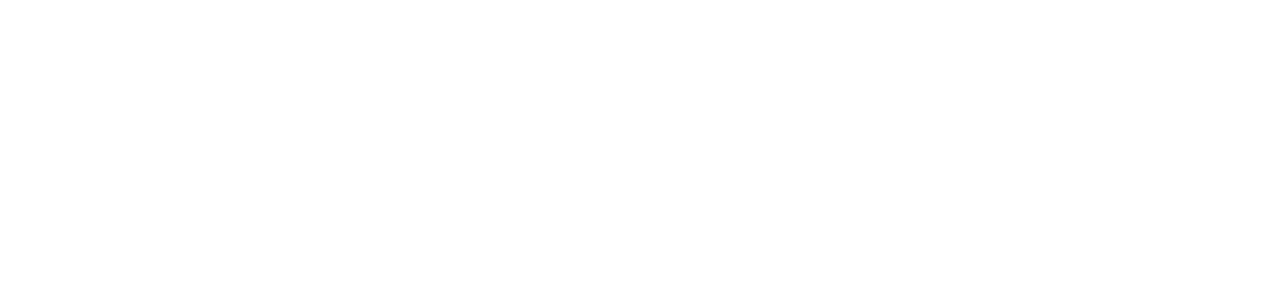
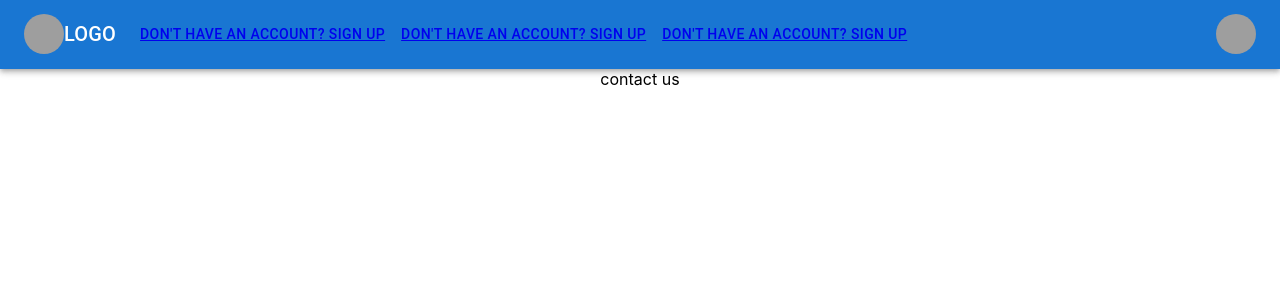
Before and after one commit to MajdHarbb/React-Sign-In-Sign-Up-, a React (Create React App) app: page /home/contactus in a window 1280 px wide. Before the commit this address had no page. Shown: the top 300 px of the page. Built offline with nearby package versions, Linux system fonts and the light colour scheme; grey boxes are pictures that could not be loaded.

Commit message:
nested route

```diff
--- a/src/App.js
+++ b/src/App.js
@@ -3,15 +3,19 @@ import LoginPage from './pages/LoginPage';
 import {BrowserRouter, Route,Routes} from "react-router-dom";
 import SignupPage from './pages/SignupPage';
 import LandingPage from './pages/LandingPage';
+import ContactusPage from './pages/ContactusPage';
 
 function App() {
   return (
     <div className="App">
       <BrowserRouter>
       <Routes>
-            <Route path='/' element={<LoginPage/>}></Route>
-            <Route path='/signup' element={<SignupPage/>}></Route>
-            <Route path='/home' element={<LandingPage/>}></Route>
+            <Route path='/' element={<LoginPage/>}/>
+            <Route path='/signup' element={<SignupPage/>}/>
+            <Route path='/home' element={<LandingPage/>}>
+                <Route path='contactus' element={<ContactusPage/>}/>
+            </Route>
+
 
         </Routes>
       </BrowserRouter>
--- a/src/components/NavbarComponent.js
+++ b/src/components/NavbarComponent.js
@@ -11,9 +11,11 @@ import Avatar from '@mui/material/Avatar';
 import Button from '@mui/material/Button';
 import Tooltip from '@mui/material/Tooltip';
 import MenuItem from '@mui/material/MenuItem';
+import {Link as Linkk} from 'react-router-dom';
 
-const pages = ['Products', 'Pricing', 'Blog'];
-const settings = ['Profile', 'Account', 'Dashboard', 'Logout'];
+
+const pages = ['About Us', 'Services', 'Contact Us'];
+const settings = ['Logout'];
 
 const ResponsiveAppBar = () => {
   const [anchorElNav, setAnchorElNav] = React.useState(null);
@@ -38,6 +40,12 @@ const ResponsiveAppBar = () => {
     <AppBar position="static">
       <Container maxWidth="xl">
         <Toolbar disableGutters>
+            <Tooltip title="Open settings">
+              <IconButton onClick={handleOpenUserMenu} sx={{ p: 0 }}>
+                <Avatar alt="Remy Sharp" src="/static/images/avatar/2.jpg" />
+              </IconButton>
+            </Tooltip>
+
           <Typography
             variant="h6"
             noWrap
@@ -98,7 +106,9 @@ const ResponsiveAppBar = () => {
                 onClick={handleCloseNavMenu}
                 sx={{ my: 2, color: 'white', display: 'block' }}
               >
-                {page}
+                 <Linkk to="/contactus" variant="body2">
+                                    {"Don't have an account? Sign Up"}
+                                </Linkk>
               </Button>
             ))}
           </Box>
--- /dev/null
+++ b/src/pages/ContactusPage.js
@@ -0,0 +1,11 @@
+import React from 'react';
+
+const ContactusPage = () => {
+    return (
+        <div>
+            contact us
+        </div>
+    );
+};
+
+export default ContactusPage;
--- a/src/pages/LandingPage.js
+++ b/src/pages/LandingPage.js
@@ -1,10 +1,11 @@
 import React from 'react';
 import NavbarComponent from '../components/NavbarComponent';
-
+import {Outlet} from 'react-router-dom';
 const LandingPage = () => {
     return (
         <div>
             <NavbarComponent/>
+            <Outlet/>
         </div>
     );
 };
```
